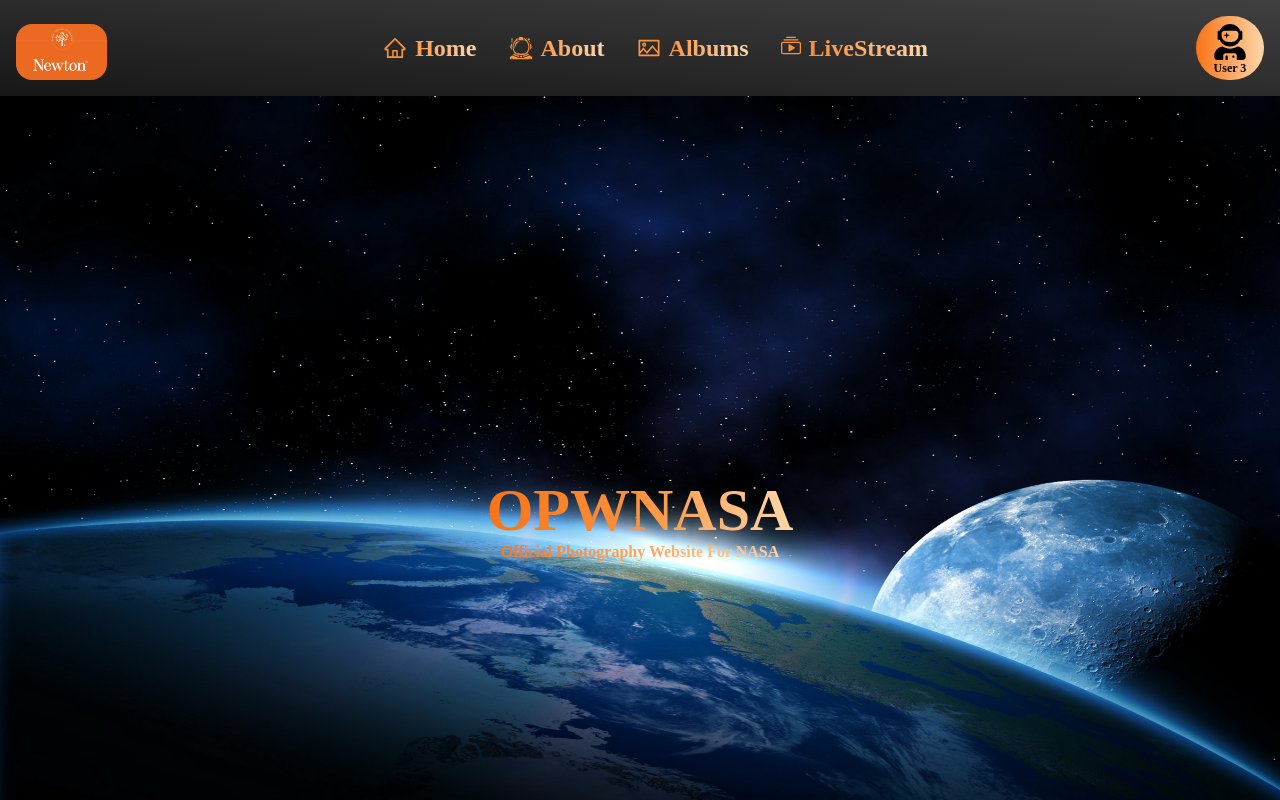
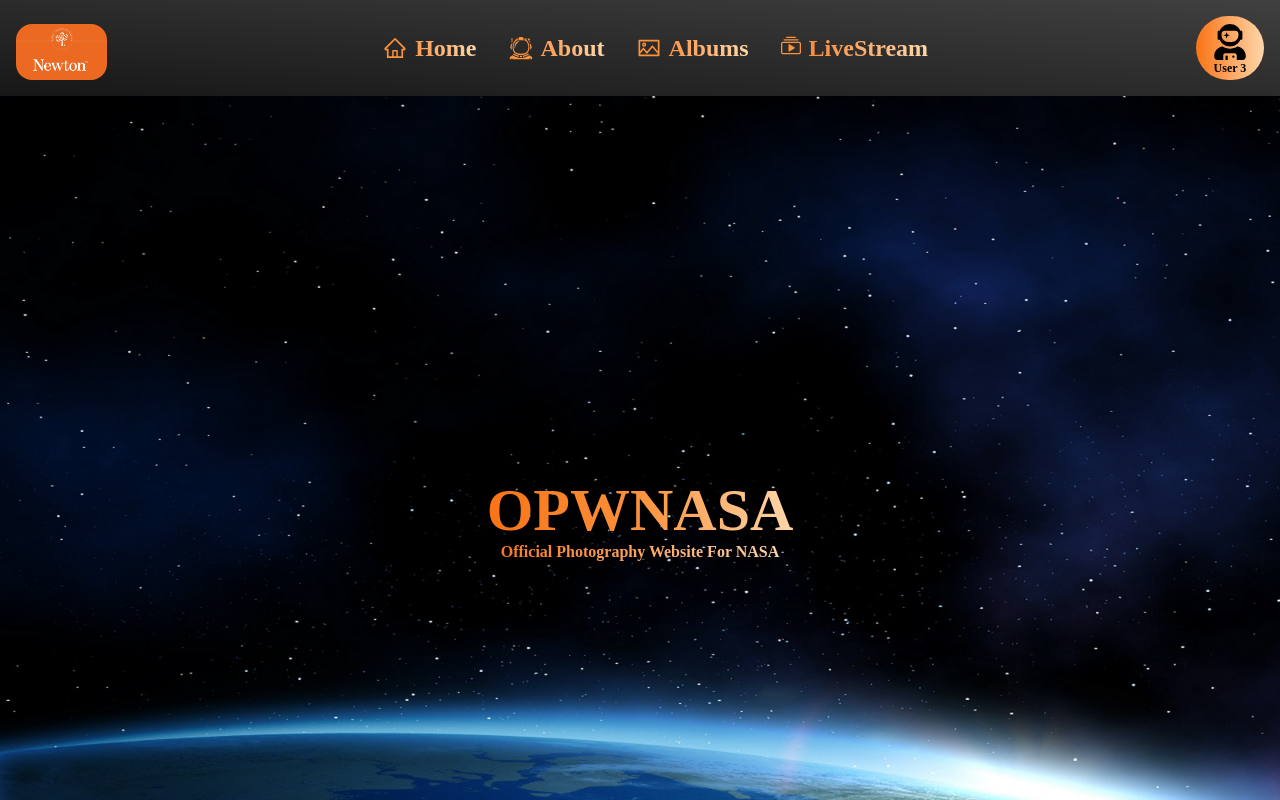
Before and after one commit to Erilzor/webproject, a Next.js app: page / in a window 1280 px wide. Shown: the top 800 px of the page. Built offline with nearby package versions, Linux system fonts and the light colour scheme.

Commit message:
final touch

```diff
--- a/src/components/SlideShow.jsx
+++ b/src/components/SlideShow.jsx
@@ -53,7 +53,7 @@
                     </div>
                     <Swiper
                         slidesPerView={1}
-                        loop={true}
+                        // loop={true}
                     // autoplay={{
                     //     delay: 5000
                     // }}
--- a/src/pages/about.jsx
+++ b/src/pages/about.jsx
@@ -30,7 +30,7 @@
           <img src="/img/rnddude.png"/>
           <h2 className="text-3xl underline underline-offset-4 hover:opacity-90">John Doe</h2>
           <p className="text-xl font-bold flex text-transparent bg-clip-text bg-gradient-to-r from-orange-500 to-orange-200 hover:from-orange-600 hover:to-orange-300"> ◌ Founder of Earth and expert on planet development ◌</p>
-          <p className="hover:opacity-90"> Enjoy finding new techniques to create even brighter stars. With a calm and peaceful apperance he often looks for new ways to discover planets yet unseen and create new ones.</p>
+          <p className="hover:opacity-90"> Enjoys finding new techniques to create even brighter stars. With a calm and peaceful apperance he often looks for new ways to discover planets yet unseen and create new ones.</p>
           <a className=" flex text-xl font-bold text-transparent bg-clip-text bg-gradient-to-r from-orange-500 to-orange-200 hover:from-orange-600 hover:to-orange-300"
             > <BsGithub className="text-orange-400 text-2xl mr-2"/>DoeMAN</a>
           <a className="bg-gradient-to-r from-orange-500 to-orange-200 hover:from-orange-600 hover:to-orange-300
--- a/src/pages/index.jsx
+++ b/src/pages/index.jsx
@@ -11,7 +11,7 @@
 
       <Navbar />
 
-      <section id="hero" class=" pt-96 pb-96 bg-homepage bg-cover ">
+      <section id="hero" class=" pt-96 h-[80rem] bg-homepage bg-cover ">
         <div className="flex flex-row justify-center">
           <div className="flex flex-col text-center">
             <h1 className="font-bold text-6xl text-transparent bg-clip-text bg-gradient-to-r
```
